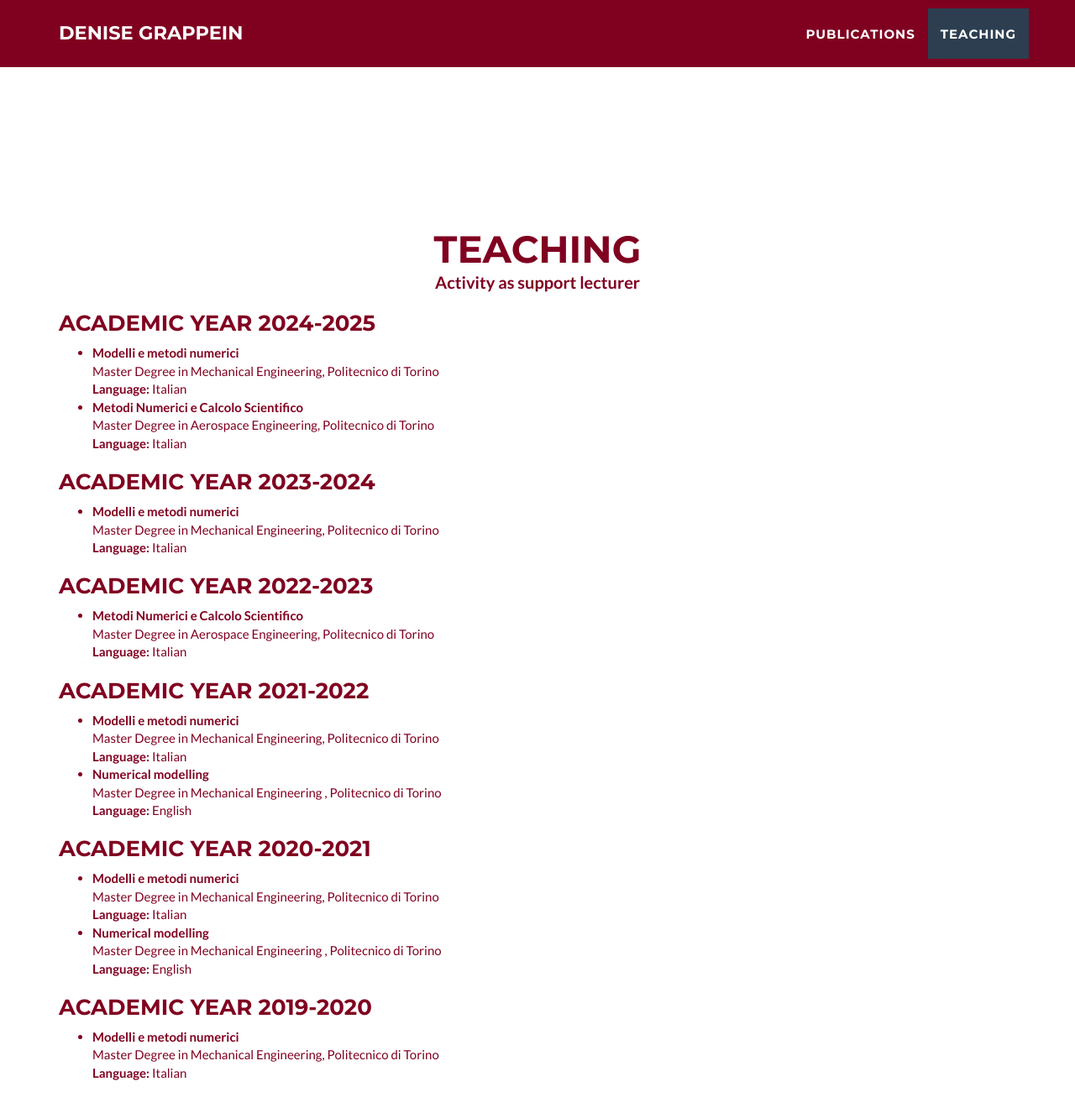
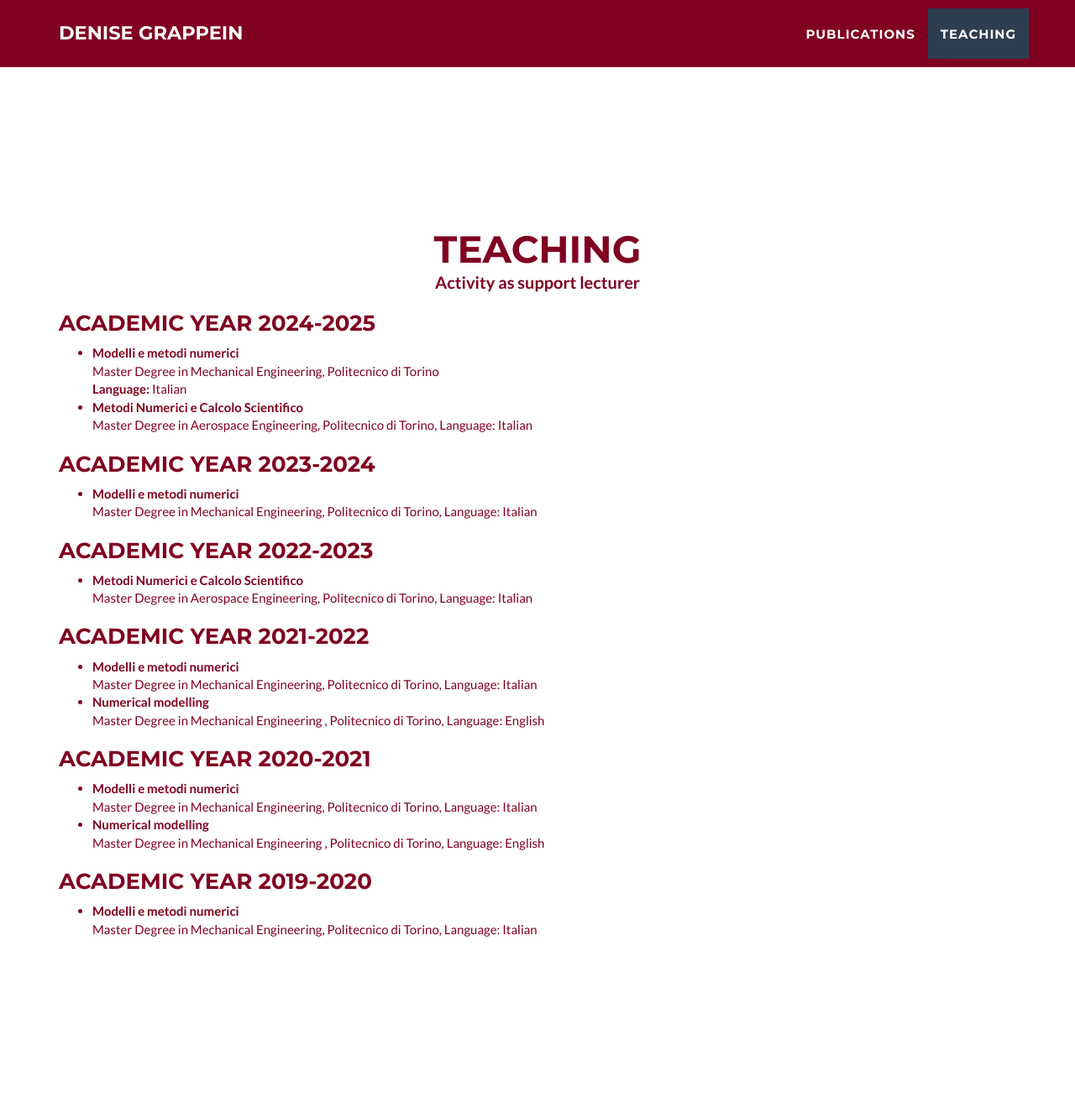
Before and after one commit to dgrappein/dgrappein.github.io, a Jekyll site: the page built from _posts/2014-07-18-project-1.markdown, in a window 1280 px wide and 1400 px high, scrolled down 1447 px. Shown: the top 1326 px of the window at 84% size. Built offline with Jekyll 4.4.1, drawn with Linux system fonts in a browser that asks for light colours; after the commit the page ends 2675 px from its top, so only the background shows below that; part of the change alters nothing that is shown.

```diff
--- a/_includes/teaching.html
+++ b/_includes/teaching.html
@@ -17,8 +17,8 @@
             </li>
             <li>
               <strong> Metodi Numerici e Calcolo Scientifico</strong><br>
-              Master Degree in Aerospace Engineering, Politecnico di Torino<br>
-                    <strong>Language:</strong> Italian
+              Master Degree in Aerospace Engineering, Politecnico di Torino,
+                    Language: Italian
                   </li>
           </ul>
         </div>
@@ -28,8 +28,8 @@
           <ul class="course-list">
             <li>
 		    <strong> Modelli e metodi numerici</strong><br>
-		    Master Degree in Mechanical Engineering, Politecnico di Torino<br>
-              <strong>Language:</strong> Italian
+		    Master Degree in Mechanical Engineering, Politecnico di Torino,
+        Language: Italian
             </li>
           </ul>
         </div>
@@ -38,8 +38,8 @@
           <ul class="course-list">
             <li>
 		    <strong> Metodi Numerici e Calcolo Scientifico</strong><br>
-		    Master Degree in Aerospace Engineering, Politecnico di Torino<br>
-              <strong>Language:</strong> Italian
+		    Master Degree in Aerospace Engineering, Politecnico di Torino,
+        Language: Italian
             </li>
           </ul>
         </div>
@@ -48,13 +48,13 @@
           <ul class="course-list">
             <li>
 		    <strong> Modelli e metodi numerici</strong><br>
-		    Master Degree in Mechanical Engineering, Politecnico di Torino<br>
-              <strong>Language:</strong> Italian
+		    Master Degree in Mechanical Engineering, Politecnico di Torino,
+        Language: Italian
             </li>
             <li>
               <strong> Numerical modelling</strong><br>
-              Master Degree in Mechanical Engineering , Politecnico di Torino<br>
-                    <strong>Language:</strong> English
+              Master Degree in Mechanical Engineering , Politecnico di Torino,
+              Language: English
                   </li>
           </ul>
         </div>
@@ -63,13 +63,13 @@
           <ul class="course-list">
             <li>
 		    <strong> Modelli e metodi numerici</strong><br>
-		    Master Degree in Mechanical Engineering, Politecnico di Torino<br>
-              <strong>Language:</strong> Italian
+		    Master Degree in Mechanical Engineering, Politecnico di Torino,
+        Language: Italian
             </li>
             <li>
               <strong> Numerical modelling</strong><br>
-              Master Degree in Mechanical Engineering , Politecnico di Torino<br>
-                    <strong>Language:</strong> English
+              Master Degree in Mechanical Engineering , Politecnico di Torino,
+              Language: English
                   </li>
           </ul>
         </div>
@@ -78,8 +78,8 @@
           <ul class="course-list">
             <li>
 		    <strong> Modelli e metodi numerici</strong><br>
-		    Master Degree in Mechanical Engineering, Politecnico di Torino<br>
-              <strong>Language:</strong> Italian
+		    Master Degree in Mechanical Engineering, Politecnico di Torino,
+        Language: Italian
             </li>
           </ul>
         </div>
```
